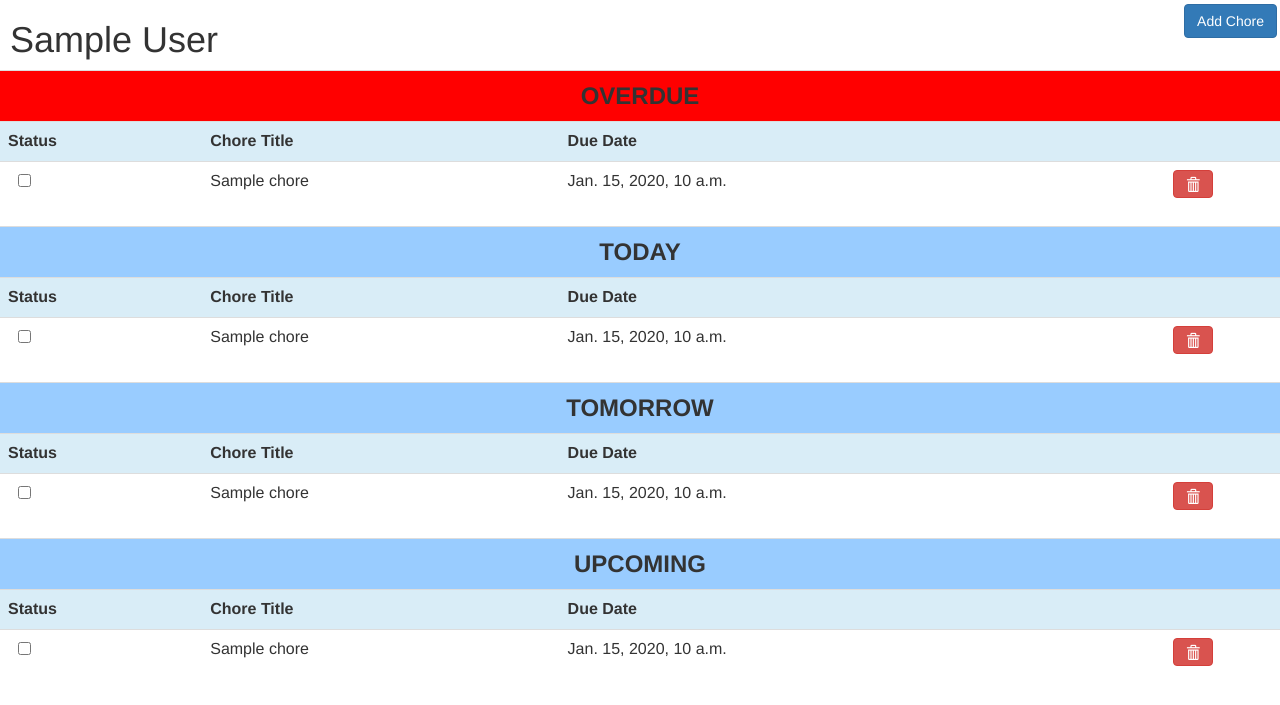
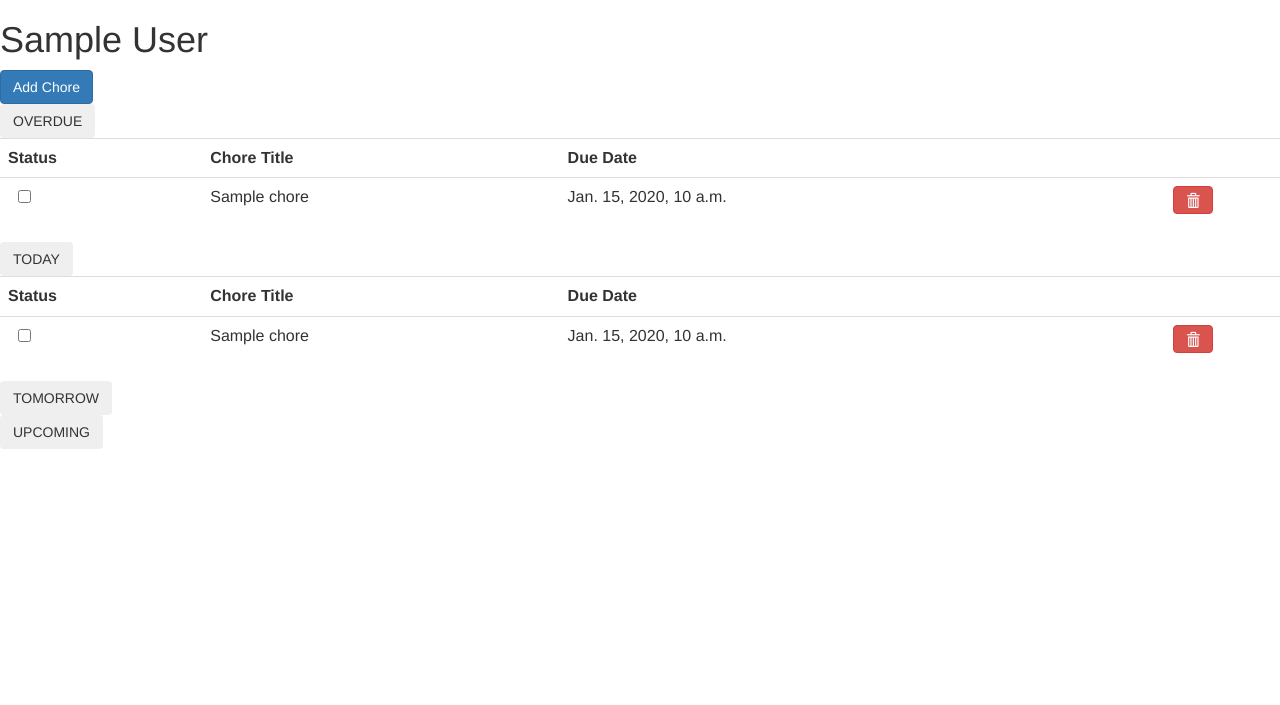
Before and after one commit to yvang121/Chore-Tracker, a Django app: template chore_tracker/chore_app/templates/chore_app/detail.html in a window 1280 px wide. Shown: the part 51-756 px from the top of the page. Run offline with Django 3.2, Linux system fonts and the light colour scheme; tables that the repository leaves empty hold one stand-in row (values such as "Sample post"); the template is opened without the code that fills it: values that come from a table or form of the project are taken from there, most other values are stand-ins (such as "Sample title", 1, 10 or a date in 2020); some libraries are stand-ins or nearby versions.

Commit message:
Refactored css style and added div sections

```diff
--- a/chore_tracker/chore_app/templates/chore_app/detail.html
+++ b/chore_tracker/chore_app/templates/chore_app/detail.html
@@ -1,14 +1,12 @@
 {% load staticfiles %}
 
 <head>
+<link rel="stylesheet" type="text/css" href="{% static 'chore_app/style.css' %}"/>
 <link rel="stylesheet" type="text/css" href="{% static 'chore_app/css/bootstrap.min.css' %}"/>
 <meta name="viewport" content="width=device-width, initial-scale=1.0">
-<link rel="stylesheet" type="text/css" href="{% static 'chore_app/style.css' %}"/>
-<link rel="stylesheet" type="text/css" href="{% static 'chore_app/css.stylesheet.css' %}">
 <link rel="icon" type="image/png" sizes="16x16" href="{% static 'chore_app/images/icon2.png' %}">
 <script src="https://ajax.googleapis.com/ajax/libs/jquery/1.12.0/jquery.min.js"></script>
 <script src="http://maxcdn.bootstrapcdn.com/bootstrap/3.3.6/js/bootstrap.min.js"></script>
-<script src="js/bootstrap.js"></script>
 </head>
 
 <!-- set the heading to the housemate's first name, from database -->
@@ -39,17 +37,23 @@
 		</div>
 	</nav>
 		<div>
-			<h1 style="position: relative; left: 10px; width: 500;">{{housemate.full_name }}</h1>
-				<div style="width: 100%;">
+			<div id='name'>
+				<h1>{{housemate.full_name }}</h1>
+			</div>
+			<div id='add-chore'>
+				<a href="{% url 'chore_app:addChore' housemate.id %}" class="btn btn-primary" role="button">Add Chore</a>
+			</div>
+			<div class='contain'>
 			<!-- Overdue Chore Table -->
 			{% if overdue_set %}
+				<button id='dropdown-overdue' type='button' class='btn' data-toggle='collapse' data-target='#overdue'>OVERDUE</button>
+				<div id='overdue' class='collapse in'>
 					<table class="table table-hover">
-					<td class="info" style="text-align: center; font-size: 24; font-weight: bold; background-color: red" colspan="4"> OVERDUE</td>
 						<tr>
-						<th class="info">Status</th>
-						<th class="info">Chore Title</th>
-						<th class="info">Due Date</th>
-						<th class="info"></th>
+							<th class="table-header">Status</th>
+							<th class="table-header">Chore Title</th>
+							<th class="table-header">Due Date</th>
+							<th class="table-header"></th>
 						</tr>
 						{% for chore in overdue_set %}
 						{% cycle '<tr>' '' %}
@@ -73,16 +77,20 @@
 						{% cycle '</tr>' ''%}
 						{% endfor %}
 					</table>
+				</div>
 			{% endif %}
 			<!-- Today Chore Table -->
 			{% if today_set %}
+			<div>
+				<button id='dropdown-today' type='button' class='btn collapsed' data-toggle='collapse' data-target='#today'>TODAY</button>
+			</div>
+			<div id='today' class='collapse in'>
 				<table class="table table-hover">
-					<td class="info" style="text-align: center; font-size: 24; font-weight: bold; background-color: rgb(153, 204, 255)" colspan="4"> TODAY</td>
 					<tr>
-						<th class="info">Status</th>
-						<th class="info">Chore Title</th>
-						<th class="info">Due Date</th>
-						<th class="info"></th>
+						<th class="table-header">Status</th>
+						<th class="table-header">Chore Title</th>
+						<th class="table-header">Due Date</th>
+						<th class="table-header"></th>
 					</tr>
 					{% for chore in today_set %}
 						{% cycle '<tr>' '' %}
@@ -103,19 +111,28 @@
 							<td style="text-align: center;"><a href="{% url 'chore_app:deleteChore' housemate.id chore.id %}" class="btn btn-danger" role="button">
 								<span class="glyphicon glyphicon-trash"></span> </a>
 							</td>
-						{% cycle '</tr>' ''%}
+						{% cycle '' '</tr>'%}
 					{% endfor %}
 				</table>
+			</div>
+			{% else %}
+				<button id='dropdown-today' type='button' class='btn' data-toggle='collapse' data-target='#today'>TODAY</button>
+				<div id='today' class='collapse'>
+					<p id='no-chores'>No chores for today! <span class='glyphicon glyphicon-check'></span></p>
+				</div>
 			{% endif %}
 			{% if tomorrow_set %}
 			<!-- Tomorrow Chore Table -->
+			<div>
+				<button id='dropdown-tomorrow' type='button' class='btn' data-toggle='collapse' data-target='#tomorrow'>TOMORROW</button>
+			</div>
+			<div id='tomorrow' class='collapse'>
 				<table class="table table-hover">
-					<td class="info" style="text-align: center; font-size: 24; font-weight: bold; background-color: rgb(153, 204, 255)" colspan="4"> TOMORROW</td>
 					<tr>
-						<th class="info">Status</th>
-						<th class="info">Chore Title</th>
-						<th class="info">Due Date</th>
-						<th class="info"></th>
+						<th class="table-header">Status</th>
+						<th class="table-header">Chore Title</th>
+						<th class="table-header">Due Date</th>
+						<th class="table-header"></th>
 					</tr>
 
 					{% for chore in tomorrow_set %}
@@ -140,16 +157,20 @@
 						{% cycle '</tr>' ''%}
 					{% endfor %}
 				</table>
+			</div>
 			{% endif %}
 			<!-- Upcoming Chore Table -->
 			{% if upcoming_set %}
+			<div>
+				<button id='dropdown-upcoming' type='button' class='btn' data-toggle='collapse' data-target='#upcoming'>UPCOMING</button>
+			</div>
+				<div id='upcoming' class='collapse'>
 				<table class="table table-hover">
-					<td class="info" style="text-align: center; font-size: 24; font-weight: bold; background-color: rgb(153, 204, 255)" colspan="4"> UPCOMING</td>
 					<tr>
-						<th class="info">Status</th>
-						<th class="info">Chore Title</th>
-						<th class="info">Due Date</th>
-						<th class="info"></th>
+						<th class="table-header">Status</th>
+						<th class="table-header">Chore Title</th>
+						<th class="table-header">Due Date</th>
+						<th class="table-header"></th>
 					</tr>
 					{% for chore in upcoming_set %}
 					{% cycle '<tr>' '' %}
@@ -173,10 +194,11 @@
 					{% cycle '</tr>' ''%}
 					{% endfor %}
 				</table>
+			</div>
 			{% endif %}
 				</div>
-			<div class="button">
+<!-- 			<div class="button">
 				<a href="{% url 'chore_app:addChore' housemate.id %}" class="btn btn-primary" role="button">Add Chore</a></button>
-			</div>
+			</div> -->
 		</div>
 </body>
```
Lines whose indentation alone changed are shown as unchanged.
